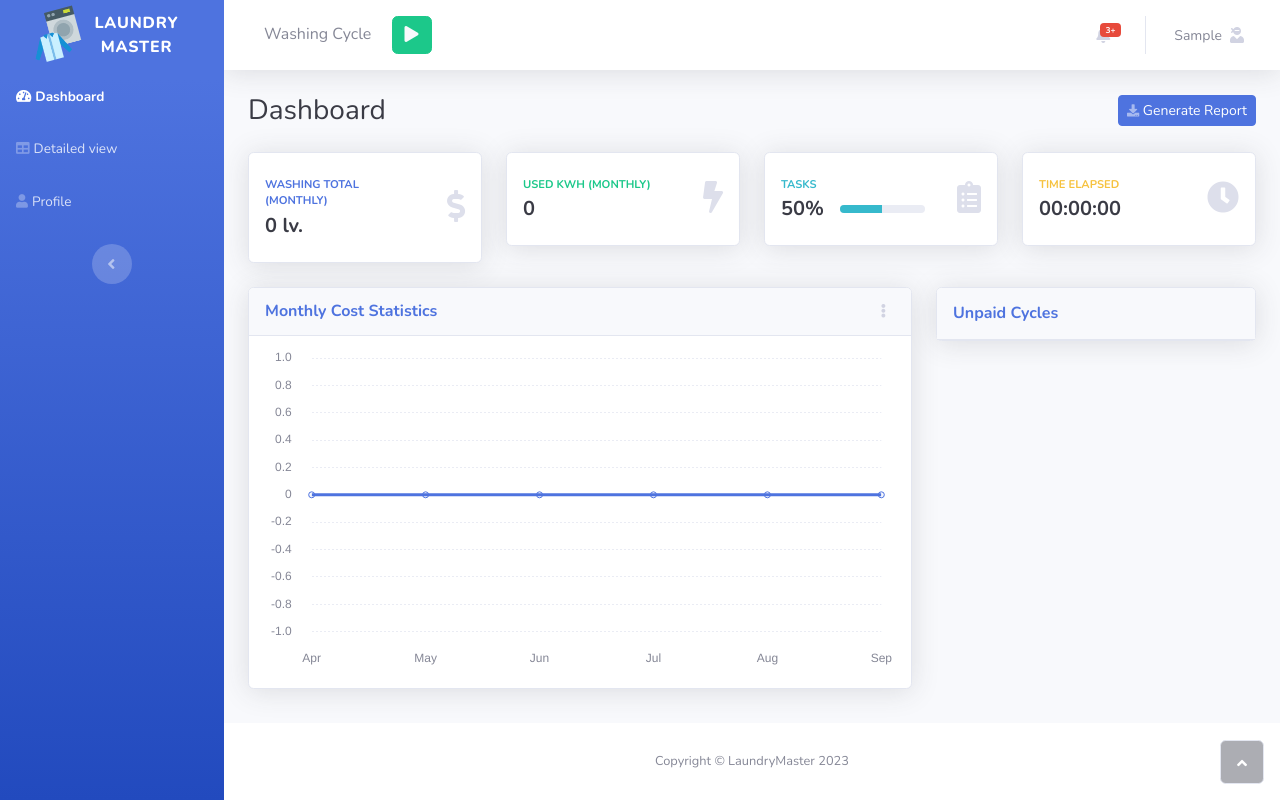
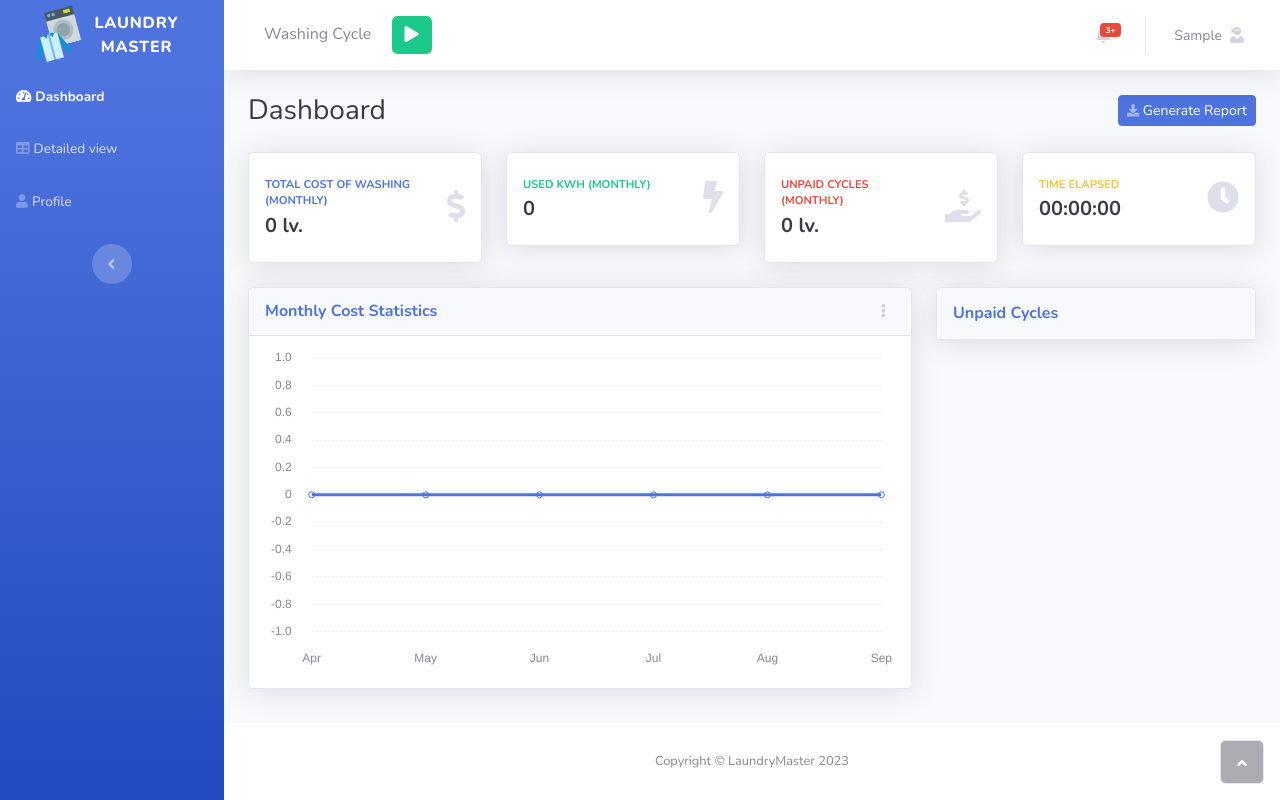
Before and after one commit to georgi-m-iliev/LaundryMaster, a Flask app: page / in a window 1280 px wide. Run offline with Flask 3, Linux system fonts and the light colour scheme; the visitor is signed in with stand-in values (Sample User, id 1); data that the repository does not hold is empty; some libraries are stand-ins or nearby versions.

Commit message:
Add unpaid cycles widget

```diff
--- a/app/functions.py
+++ b/app/functions.py
@@ -69,6 +69,22 @@ def calculate_usage(user: User) -> decimal:
     return result
 
 
+def calculate_unpaid_cycles_cost(user: User) -> decimal:
+    """Calculate the unpaid cycles for a user."""
+    unpaid: list[WashingCycle] = WashingCycle.query.filter(
+        WashingCycle.user_id == user.id,
+        WashingCycle.end_timestamp.is_not(None),
+        WashingCycle.paid.is_(False)
+    ).all()
+
+    result: decimal = 0
+    for unpaid_cycle in unpaid:
+        result += unpaid_cycle.cost
+
+    return result
+
+
+
 def calculate_running_time(user: User) -> str:
     """Calculate the running time of the current cycle."""
     if 'cycle_id' in session:
@@ -121,6 +137,7 @@ def calculate_monthly_statistics(user: User, months: int = 6) -> dict:
 
 
 def get_unpaid_list(user: User) -> list[dict]:
+    """Get the unpaid cycles for a user."""
     cycles = WashingCycle.query.filter(
         WashingCycle.end_timestamp.is_not(None),
         WashingCycle.user_id == user.id,
@@ -139,6 +156,7 @@ def get_unpaid_list(user: User) -> list[dict]:
 
 
 def get_usage_list(user: User, limit: int = 10) -> list[dict]:
+    """Get the usage list for a user."""
     cycles = WashingCycle.query.filter(
         WashingCycle.end_timestamp.is_not(None),
         WashingCycle.user_id == user.id
--- a/app/templates/index.html
+++ b/app/templates/index.html
@@ -15,7 +15,7 @@
                     <div class="card-body">
                         <div class="row align-items-center no-gutters">
                             <div class="col me-2">
-                                <div class="text-uppercase text-primary fw-bold text-xs mb-1"><span>Washing Total (monthly)</span>
+                                <div class="text-uppercase text-primary fw-bold text-xs mb-1"><span>Total Cost Of Washing (Monthly)</span>
                                 </div>
                                 <div class="text-dark fw-bold h5 mb-0"><span>{{ total_cost }} lv.</span></div>
                             </div>
@@ -39,25 +39,15 @@
                 </div>
             </div>
             <div class="col-md-6 col-xl-3 mb-4">
-                <div class="card shadow border-start-info py-2">
+                <div class="card shadow border-start-success py-2">
                     <div class="card-body">
                         <div class="row align-items-center no-gutters">
                             <div class="col me-2">
-                                <div class="text-uppercase text-info fw-bold text-xs mb-1"><span>Tasks</span></div>
-                                <div class="row g-0 align-items-center">
-                                    <div class="col-auto">
-                                        <div class="text-dark fw-bold h5 mb-0 me-3"><span>50%</span></div>
-                                    </div>
-                                    <div class="col">
-                                        <div class="progress progress-sm">
-                                            <div class="progress-bar bg-info" aria-valuenow="50" aria-valuemin="0"
-                                                 aria-valuemax="100" style="width: 50%;"><span class="visually-hidden">50%</span>
-                                            </div>
-                                        </div>
-                                    </div>
-                                </div>
+                                <div class="text-uppercase text-danger fw-bold text-xs mb-1">
+                                    <span>Unpaid Cycles (monthly)</span></div>
+                                <div class="text-dark fw-bold h5 mb-0"><span>{{ unpaid_cycles_cost }} lv.</span></div>
                             </div>
-                            <div class="col-auto"><i class="fas fa-clipboard-list fa-2x text-gray-300"></i></div>
+                            <div class="col-auto"><i class="fas fa-hand-holding-usd fa-2x text-gray-300"></i></div>
                         </div>
                     </div>
                 </div>
--- a/app/views.py
+++ b/app/views.py
@@ -39,6 +39,7 @@ def index():
         is_dashboard=True,
         total_cost=calculate_charges(current_user),
         total_usage=calculate_usage(current_user),
+        unpaid_cycles_cost=calculate_unpaid_cycles_cost(current_user),
         stopwatch=calculate_running_time(current_user),
         monthly_statistics=calculate_monthly_statistics(current_user),
         statistics_labels=json.dumps(statistics['labels']),
```
